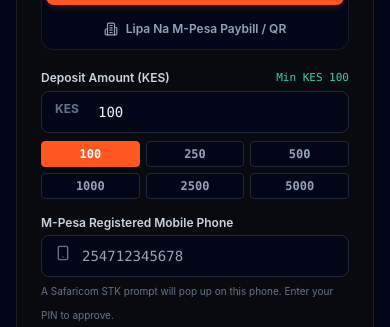
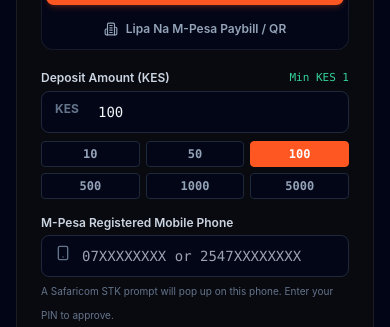
Before and after one commit to R9291/tradepedia, a Next.js app: page /deposit in a window 390 px wide. Shown: the part 700-1027 px from the top of the page. Built offline with nearby package versions, Linux system fonts and the light colour scheme; no server answers.

Commit message:
fix(deposit): update min amount to 1 and fix phone placeholder

```diff
--- a/src/app/deposit/page.tsx
+++ b/src/app/deposit/page.tsx
@@ -347,7 +347,7 @@ export default function DepositPage() {
                   <label className="block text-xs font-semibold text-slate-300">
                     Deposit Amount (KES)
                   </label>
-                  <span className="text-[11px] text-emerald-400 font-mono">Min KES 100</span>
+                  <span className="text-[11px] text-emerald-400 font-mono">Min KES 1</span>
                 </div>
                 <div className="relative">
                   <span className="absolute left-3.5 top-2.5 text-xs font-bold text-slate-500">
@@ -355,9 +355,9 @@ export default function DepositPage() {
                   </span>
                   <input
                     type="number"
-                    min={100}
+                    min={1}
                     max={150000}
-                    step={50}
+                    step={1}
                     required
                     value={amount}
                     onChange={(e) => setAmount(Number(e.target.value))}
@@ -367,7 +367,7 @@ export default function DepositPage() {
 
                 {/* Quick Amount Chips */}
                 <div className="grid grid-cols-3 sm:grid-cols-6 gap-1.5 pt-2">
-                  {[100, 250, 500, 1000, 2500, 5000].map((preset) => (
+                  {[10, 50, 100, 500, 1000, 5000].map((preset) => (
                     <button
                       key={preset}
                       type="button"
@@ -393,7 +393,7 @@ export default function DepositPage() {
                   <input
                     type="tel"
                     required
-                    placeholder="254712345678"
+                    placeholder="07XXXXXXXX or 2547XXXXXXXX"
                     value={phone}
                     onChange={(e) => setPhone(e.target.value)}
                     className="w-full bg-slate-950 border border-slate-800 rounded-lg pl-10 pr-3.5 py-2.5 text-sm text-slate-100 font-mono focus:outline-none focus:border-[#ff5722]"
```
